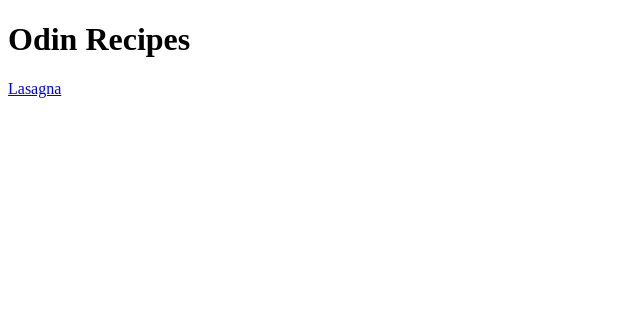
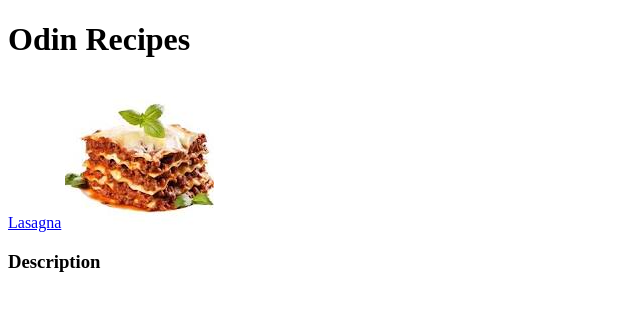
Before and after one commit to N-Stoyanov/odin-recipes, a plain HTML site: page index.html in a window 1280 px wide. Shown: the whole page, without its empty margins (0-640 px from the left). Drawn offline with Linux system fonts and the light colour scheme.

```diff
--- a/index.html
+++ b/index.html
@@ -8,6 +8,8 @@
   <body>
     <h1>Odin Recipes</h1>
     <a href="recipes/lasagna.html">Lasagna</a>
-
+    <img src="/img/lasagna.jpeg" alt="Lasagna">
+    <h3>Description</h3>
+      <p></p>
   </body>
 </html>
```
Also changed, not shown: img/lasagna.jpeg (added), 1 other file.
